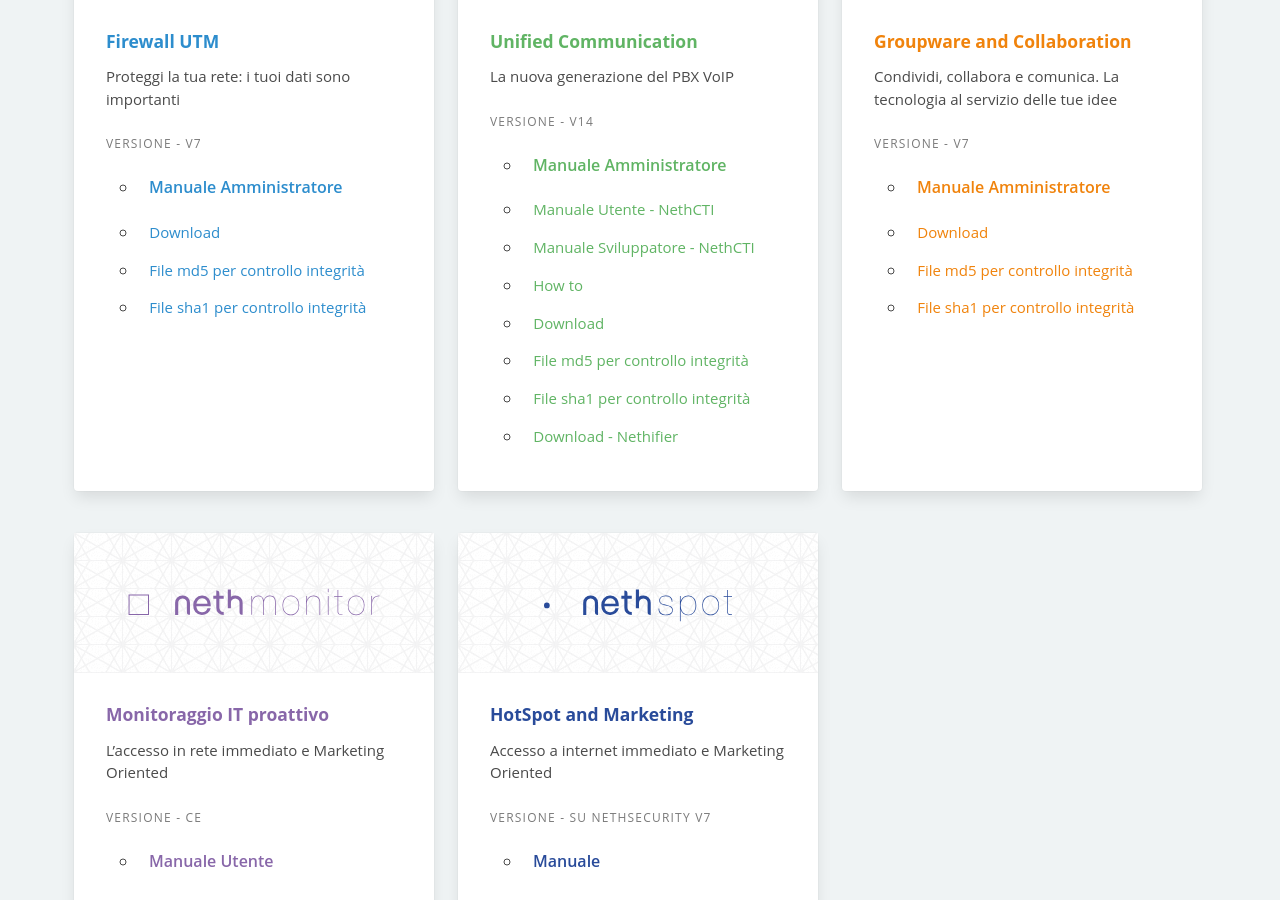
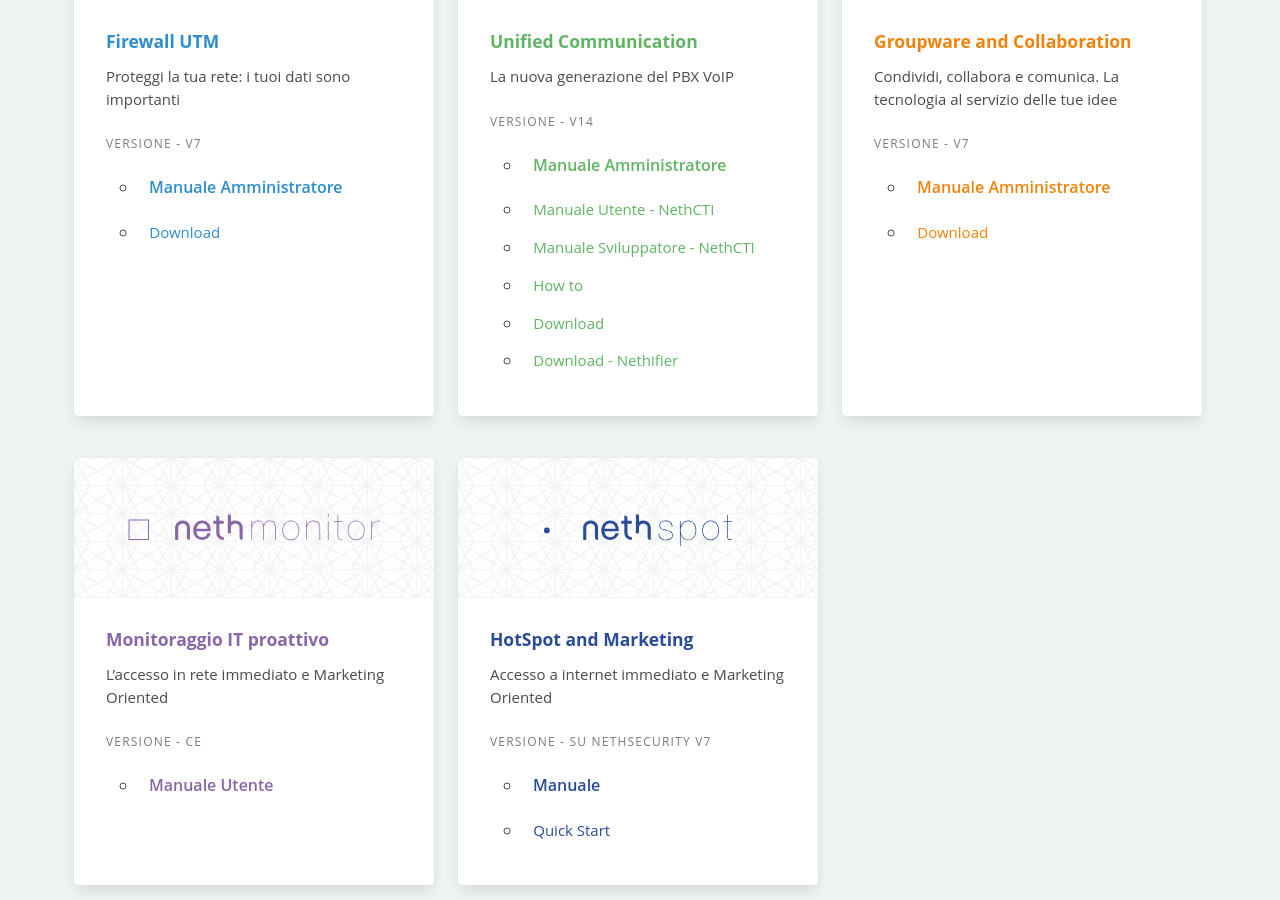
Before and after one commit to nethesis/docs, a Jekyll site: the page built from index.md, in a window 1280 px wide and 900 px high, scrolled down 489 px. Built offline with Jekyll 4.4.1, drawn with Linux system fonts in a browser that asks for light colours; nearby versions of some CDN libraries; library files that are not in the unit come from our copies.

Commit message:
Remove sha files to verify integrity

```diff
--- a/_data/nethpedia_products.json
+++ b/_data/nethpedia_products.json
@@ -10,12 +10,6 @@
         }, {
             "label": "Download",
             "url": "http://5d914b67bdb4eeb957d0-66e3589a64c1b49316460c27c219b621.r93.cf3.rackcdn.com/nethserver-enterprise-7.6.1810-x86_64.iso"
-        }, {
-            "label": "File md5 per controllo integrità",
-            "url": "http://5d914b67bdb4eeb957d0-66e3589a64c1b49316460c27c219b621.r93.cf3.rackcdn.com/nethserver-enterprise-7.6.1810-x86_64.iso.md5"
-        }, {
-            "label": "File sha1 per controllo integrità",
-            "url": "http://5d914b67bdb4eeb957d0-66e3589a64c1b49316460c27c219b621.r93.cf3.rackcdn.com/nethserver-enterprise-7.6.1810-x86_64.iso.sha1"
         }],
         "color": "#2d8dcd"
     },
@@ -40,12 +34,6 @@
             "label": "Download",
             "url": "http://5d914b67bdb4eeb957d0-66e3589a64c1b49316460c27c219b621.r93.cf3.rackcdn.com/nethserver-enterprise-7.6.1810-x86_64.iso"
         }, {
-            "label": "File md5 per controllo integrità",
-            "url": "http://5d914b67bdb4eeb957d0-66e3589a64c1b49316460c27c219b621.r93.cf3.rackcdn.com/nethserver-enterprise-7.6.1810-x86_64.iso.md5"
-        }, {
-            "label": "File sha1 per controllo integrità",
-            "url": "http://5d914b67bdb4eeb957d0-66e3589a64c1b49316460c27c219b621.r93.cf3.rackcdn.com/nethserver-enterprise-7.6.1810-x86_64.iso.sha1"
-        }, {
             "label": "Download - Nethifier",
             "url": "http://helpdesk.nethesis.it/support/solutions/articles/3000073997-nethifier-app-nativa-per-microsoft-windows"
         }]
@@ -61,12 +49,6 @@
         }, {
             "label": "Download",
             "url": "http://5d914b67bdb4eeb957d0-66e3589a64c1b49316460c27c219b621.r93.cf3.rackcdn.com/nethserver-enterprise-7.6.1810-x86_64.iso"
-        }, {
-            "label": "File md5 per controllo integrità",
-            "url": "http://5d914b67bdb4eeb957d0-66e3589a64c1b49316460c27c219b621.r93.cf3.rackcdn.com/nethserver-enterprise-7.6.1810-x86_64.iso.md5"
-        }, {
-            "label": "File sha1 per controllo integrità",
-            "url": "http://5d914b67bdb4eeb957d0-66e3589a64c1b49316460c27c219b621.r93.cf3.rackcdn.com/nethserver-enterprise-7.6.1810-x86_64.iso.sha1"
         }]
     },
     {
```
